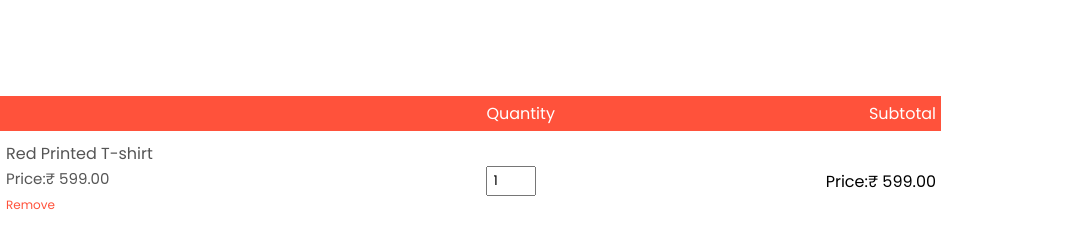
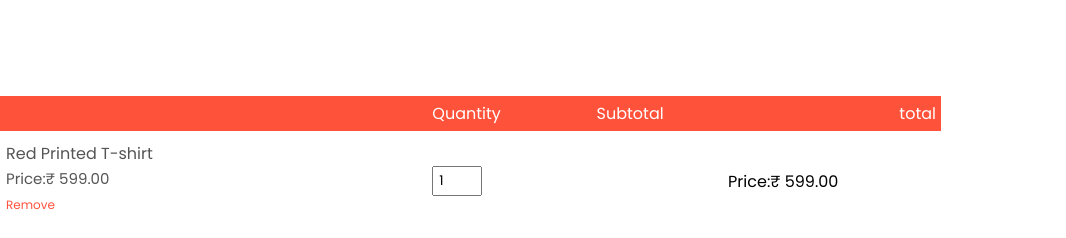
Before and after one commit to swap769/new_repo, a plain HTML site: page cart.html in a window 1280 px wide. Shown: the part 54-292 px from the top of the page, 214-1280 px from the left. Drawn offline with Linux system fonts and the light colour scheme.

Commit message:
Update cart.html

```diff
--- a/cart.html
+++ b/cart.html
@@ -39,6 +39,7 @@
                 <th>Product</th>
                 <th>Quantity</th>
                 <th>Subtotal</th>
+                <th>total</th>
             </tr>
             <tr>
                 <td>
```
